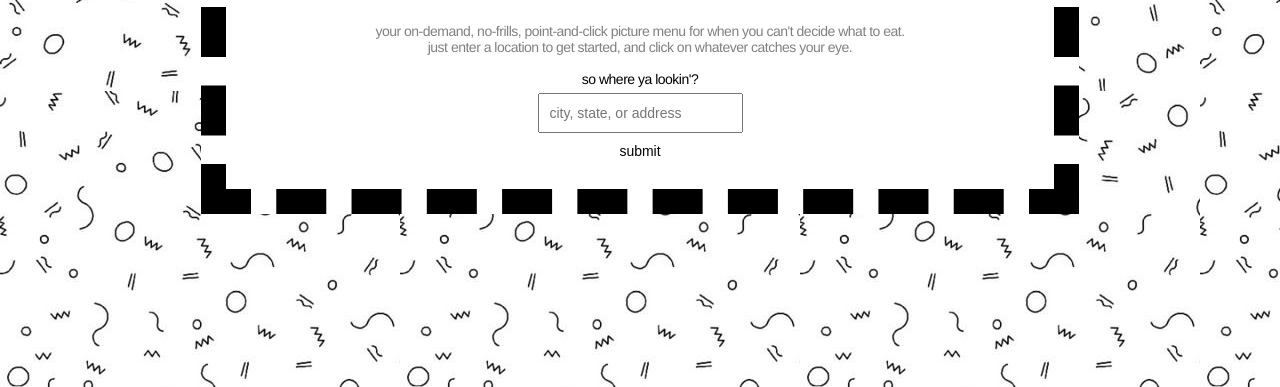
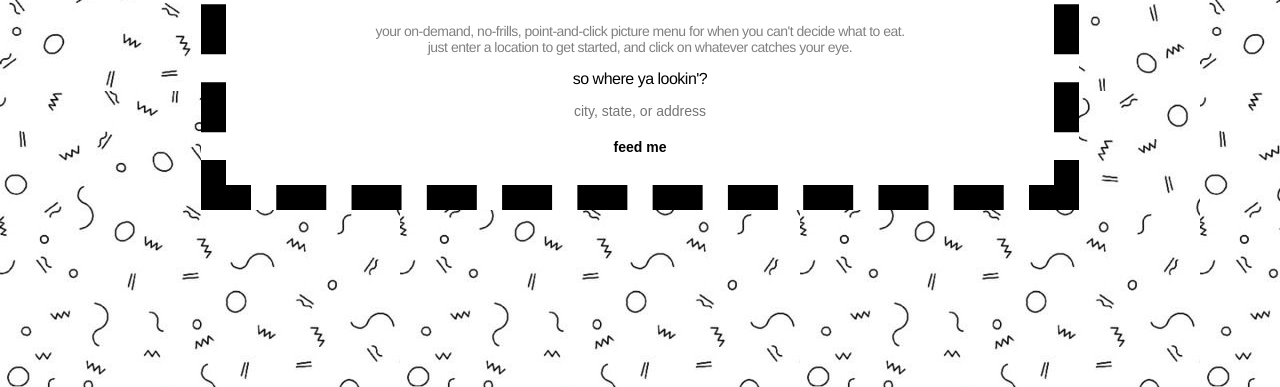
Before and after one commit to TrevorOsterman/foodgrid, a plain HTML site: page index.html in a window 1280 px wide. Shown: the part 413-800 px from the top of the page. Drawn offline with nearby package versions, Linux system fonts and the light colour scheme.

Commit message:
more styles added

```diff
--- a/index.css
+++ b/index.css
@@ -7,6 +7,11 @@ body {
   font-family: helvetica;
   text-align: center;
   background-image: url(squigs1.jpg);
+  cursor: crosshair;
+}
+
+a:hover, button:hover {
+  cursor: pointer;
 }
 
 .navbar, footer {
@@ -67,9 +72,13 @@ nav button {
   padding: 15px 15px;
 }
 
-.query-form > label, input, button {
+.query-form > input, button {
   margin: 5px;
   font-size: 14px;
+}
+
+.query-form label {
+  font-size: 16px;
 }
 
 .query-form input {
@@ -84,6 +93,11 @@ nav button {
   margin-left: 15px;
   margin-right: 15px;
   font-size: 15px;
+}
+
+#location {
+  border: none;
+  text-align: center;
 }
 
 #search-link {
--- a/index.html
+++ b/index.html
@@ -28,7 +28,7 @@
       <form class="query-form" action="index.html" method="post">
         <label>so where ya lookin'?</label><br>
         <input type="text" id="location" name="location" placeholder="city, state, or address" required><br>
-        <button type="submit" class="submit-button" name="submit-button">submit</button>
+        <button type="submit" class="submit-button" name="submit-button"><b>feed me</b></button>
       </form>
     </section>
 
--- a/index.js
+++ b/index.js
@@ -47,7 +47,7 @@ function displayResults(responseJson) {
   $(".grid").empty();
   for (let i = 0; i < responseJson.businesses.length; i++){
     console.log(responseJson.businesses[i].name);
-    $('.grid').append(`<a class='thumb' href="${responseJson.businesses[i].url}"><img src="${responseJson.businesses[i].image_url}" class='thumb' alt='biz-thumb'></a>`);
+    $('.grid').append(`<a class='thumb' href="${responseJson.businesses[i].url}" target='_blank'><img src="${responseJson.businesses[i].image_url}" class='thumb' alt='biz-thumb'></a>`);
     let cw = $('.thumb').width();
     $('.thumb').css({'height':cw+'px'});
     $('.search2').removeClass('hidden');
```
